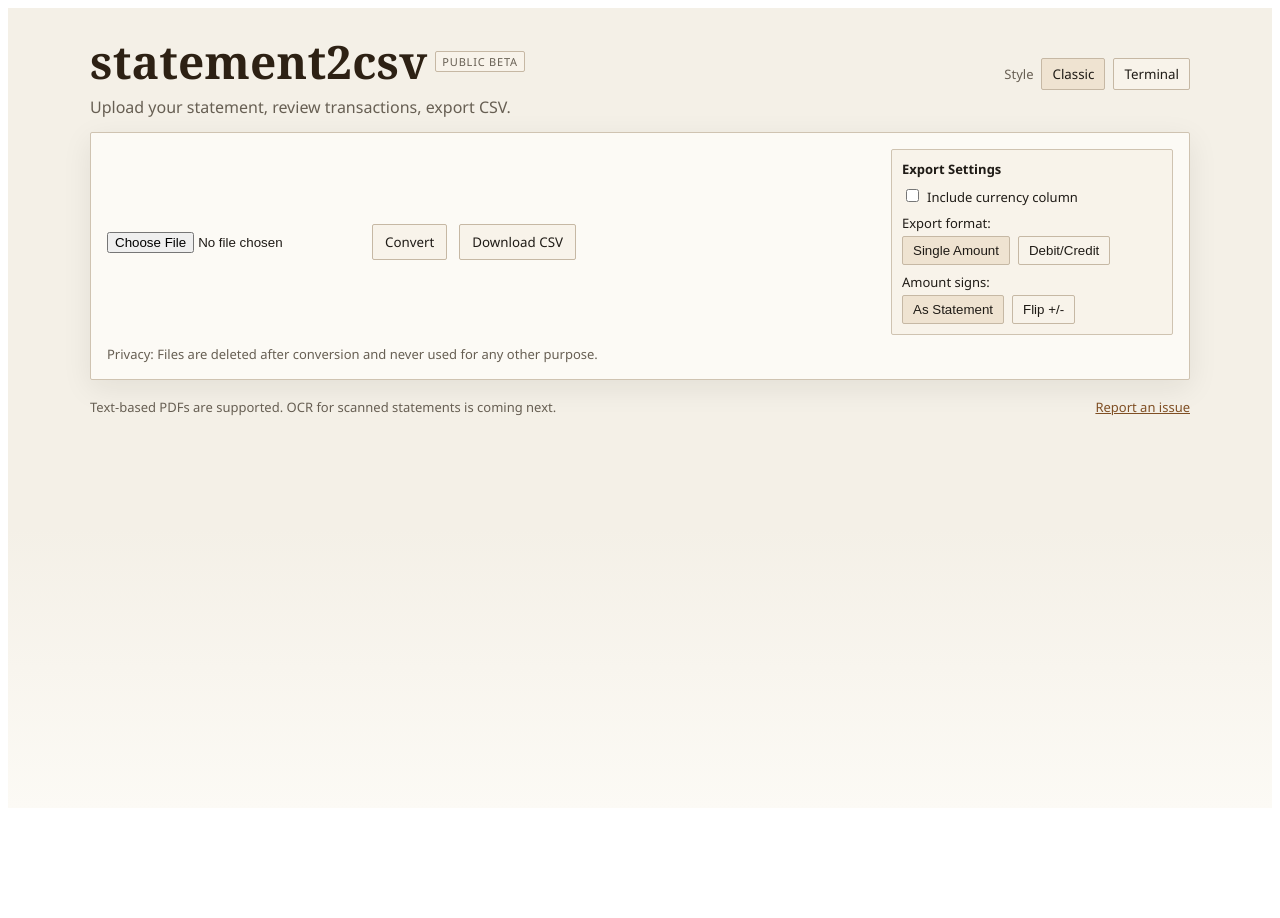
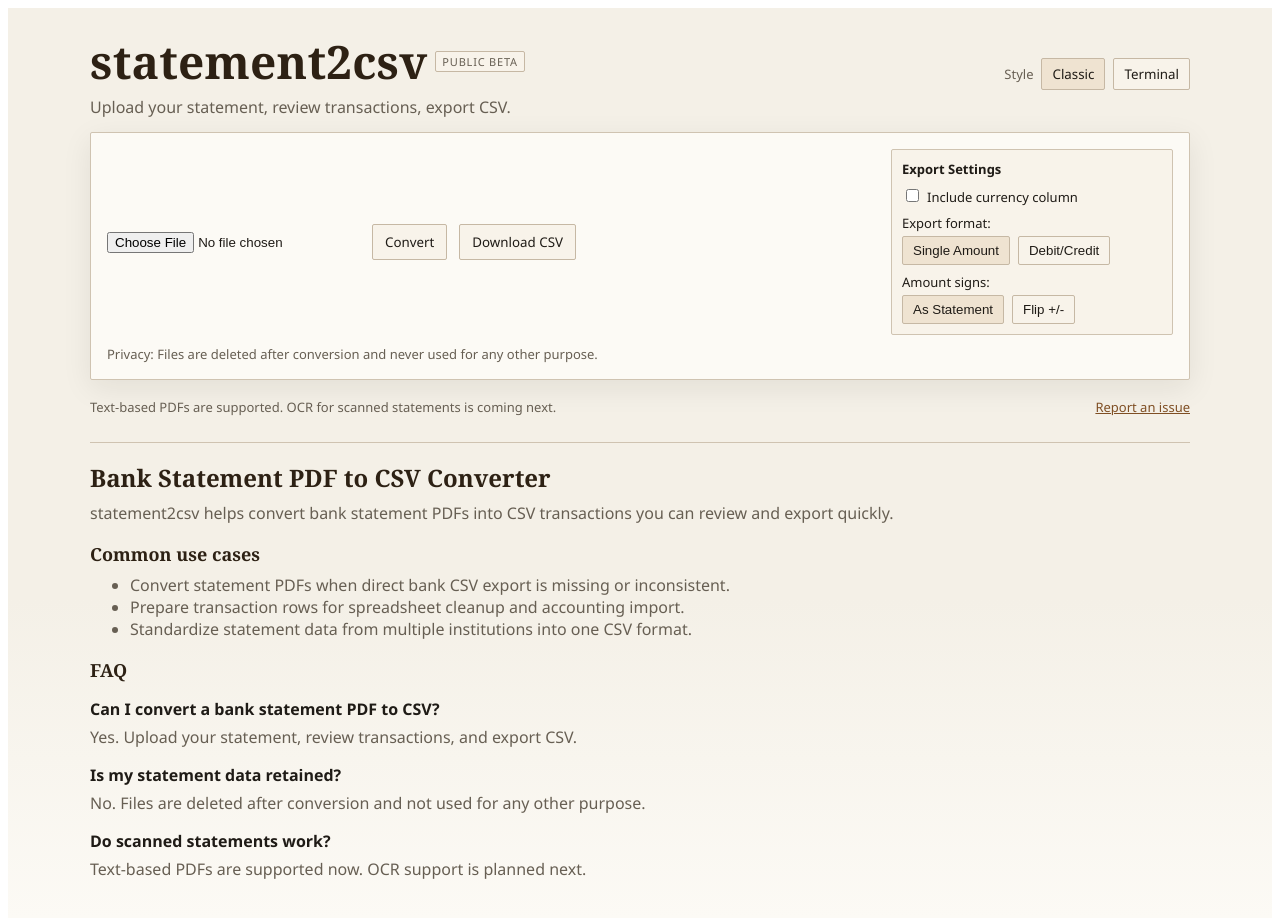
Before and after one commit to travist85/statement2csv, a React (Vite) app: page / in a window 1280 px wide. Shown: the top 918 px of the page. Before the commit the page ends 816 px from the top, so only its background shows below. Built offline with nearby package versions, Linux system fonts and the light colour scheme.

Commit message:
Add MVP SEO basics: metadata, FAQ schema, and intent-focused page copy

```diff
--- a/index.html
+++ b/index.html
@@ -3,7 +3,64 @@
   <head>
     <meta charset="UTF-8" />
     <meta name="viewport" content="width=device-width, initial-scale=1.0" />
-    <title>statement2csv</title>
+    <title>Bank Statement PDF to CSV Converter | statement2csv</title>
+    <meta
+      name="description"
+      content="Convert bank statement PDFs into clean CSV transactions. Upload your statement, review transactions, export CSV."
+    />
+    <meta
+      name="keywords"
+      content="bank statement pdf to csv, convert bank statement to csv, pdf to csv, statement csv converter"
+    />
+    <link rel="canonical" href="https://statement2csv.vercel.app/" />
+
+    <meta property="og:type" content="website" />
+    <meta property="og:url" content="https://statement2csv.vercel.app/" />
+    <meta property="og:title" content="Bank Statement PDF to CSV Converter | statement2csv" />
+    <meta
+      property="og:description"
+      content="Convert bank statement PDFs into clean CSV transactions."
+    />
+
+    <meta name="twitter:card" content="summary" />
+    <meta name="twitter:title" content="Bank Statement PDF to CSV Converter | statement2csv" />
+    <meta
+      name="twitter:description"
+      content="Convert bank statement PDFs into clean CSV transactions."
+    />
+
+    <script type="application/ld+json">
+      {
+        "@context": "https://schema.org",
+        "@type": "FAQPage",
+        "mainEntity": [
+          {
+            "@type": "Question",
+            "name": "Can I convert a bank statement PDF to CSV?",
+            "acceptedAnswer": {
+              "@type": "Answer",
+              "text": "Yes. Upload a bank statement PDF, review parsed transactions, and export CSV."
+            }
+          },
+          {
+            "@type": "Question",
+            "name": "Is my statement data retained?",
+            "acceptedAnswer": {
+              "@type": "Answer",
+              "text": "No. Files are deleted after conversion and not used for any other purpose."
+            }
+          },
+          {
+            "@type": "Question",
+            "name": "Does this work for scanned PDFs?",
+            "acceptedAnswer": {
+              "@type": "Answer",
+              "text": "Text-based PDFs are supported now. OCR for scanned statements is planned next."
+            }
+          }
+        ]
+      }
+    </script>
   </head>
   <body>
     <div id="root"></div>
--- a/src/App.tsx
+++ b/src/App.tsx
@@ -481,6 +481,32 @@ export default function App() {
           </a>
         </span>
       </div>
+
+      <section style={{ marginTop: 26, borderTop: `1px solid ${theme.panelBorder}`, paddingTop: 18 }}>
+        <h2 style={{ margin: 0, fontFamily: theme.fontHeading, color: theme.heading, fontSize: 24 }}>
+          Bank Statement PDF to CSV Converter
+        </h2>
+        <p style={{ marginTop: 8, color: theme.muted }}>
+          statement2csv helps convert bank statement PDFs into CSV transactions you can review and export quickly.
+        </p>
+        <h3 style={{ marginTop: 18, marginBottom: 8, fontFamily: theme.fontHeading, color: theme.heading, fontSize: 18 }}>
+          Common use cases
+        </h3>
+        <ul style={{ marginTop: 0, color: theme.muted }}>
+          <li>Convert statement PDFs when direct bank CSV export is missing or inconsistent.</li>
+          <li>Prepare transaction rows for spreadsheet cleanup and accounting import.</li>
+          <li>Standardize statement data from multiple institutions into one CSV format.</li>
+        </ul>
+        <h3 style={{ marginTop: 18, marginBottom: 8, fontFamily: theme.fontHeading, color: theme.heading, fontSize: 18 }}>
+          FAQ
+        </h3>
+        <p style={{ marginBottom: 6 }}><strong>Can I convert a bank statement PDF to CSV?</strong></p>
+        <p style={{ marginTop: 0, color: theme.muted }}>Yes. Upload your statement, review transactions, and export CSV.</p>
+        <p style={{ marginBottom: 6 }}><strong>Is my statement data retained?</strong></p>
+        <p style={{ marginTop: 0, color: theme.muted }}>No. Files are deleted after conversion and not used for any other purpose.</p>
+        <p style={{ marginBottom: 6 }}><strong>Do scanned statements work?</strong></p>
+        <p style={{ marginTop: 0, color: theme.muted }}>Text-based PDFs are supported now. OCR support is planned next.</p>
+      </section>
       </div>
     </div>
   );
```
